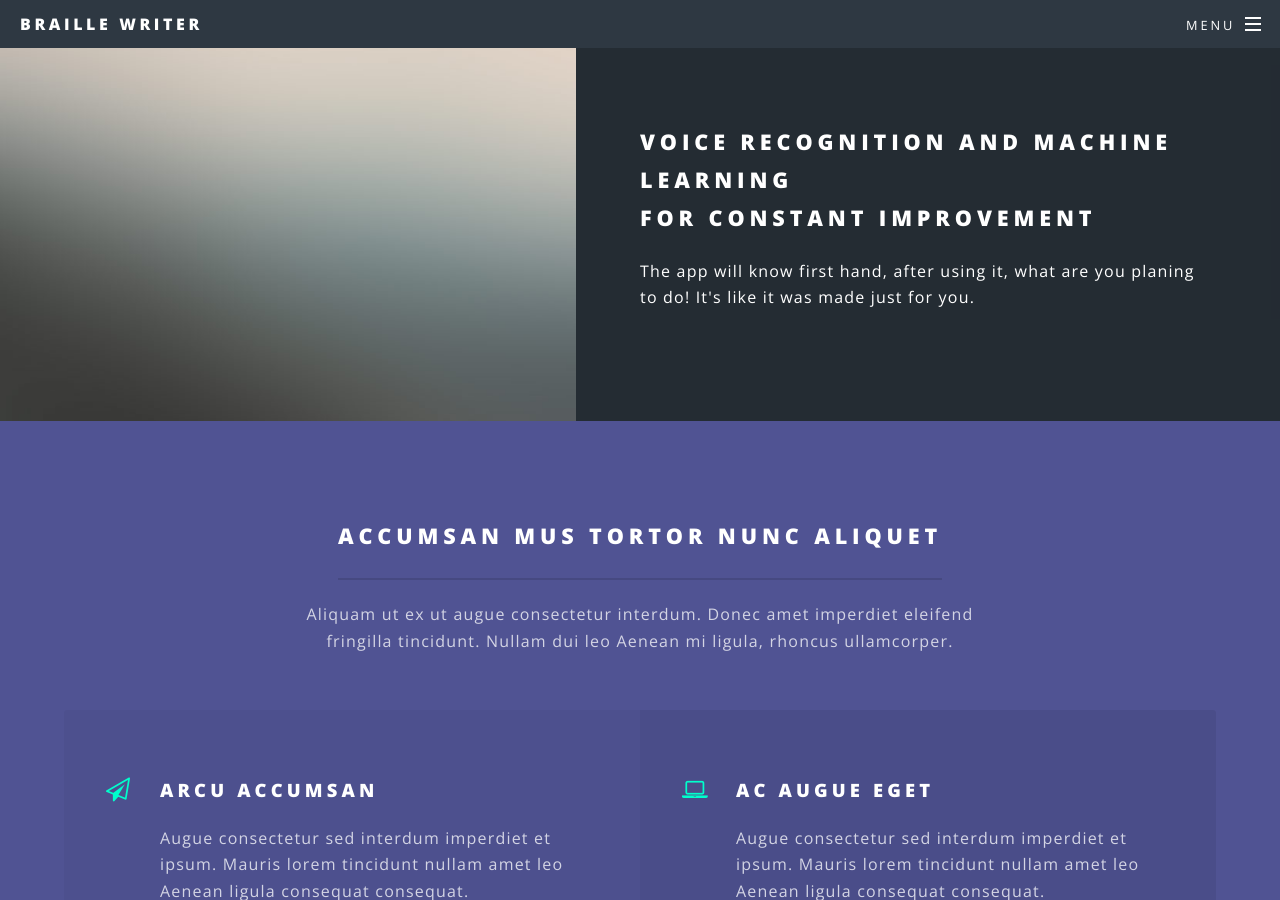
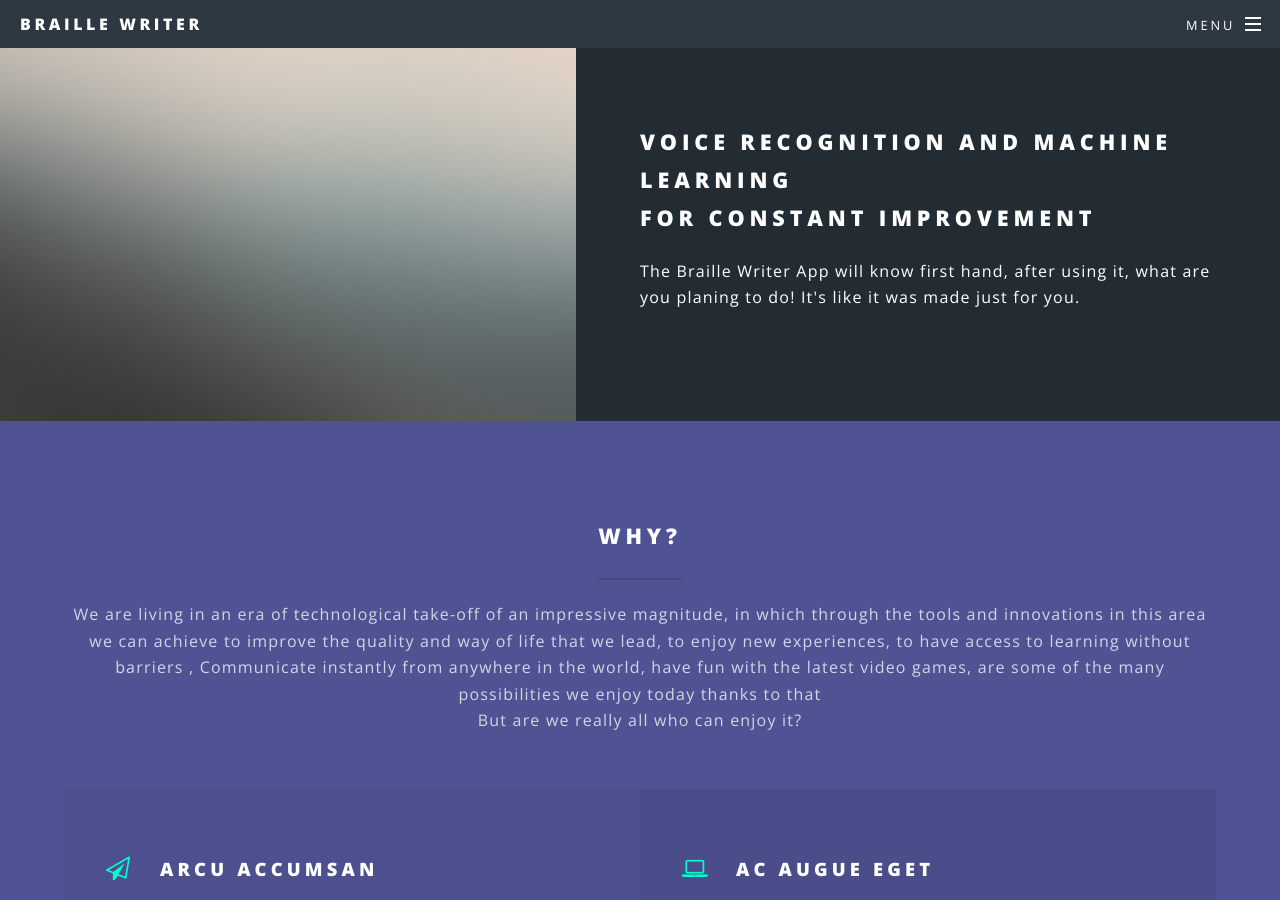
Before and after one commit to Rebecasarai/Braille-Writer, a Jekyll site: the page built from index.html, in a window 1280 px wide and 900 px high, scrolled down 2222 px. Built offline with Jekyll 4.4.1, drawn with Linux system fonts in a browser that asks for light colours.

Commit message:
Update index.html

```diff
--- a/index.html
+++ b/index.html
@@ -50,7 +50,7 @@ layout: landing
 							<div class="image"><img src="images/pic03.jpg" alt="" /></div><div class="content">
 								<h2>Voice Recognition and Machine Learning<br />
 								for constant improvement</h2>
-								<p>The app will know first hand, after using it, what are you planing to do! It's like it was made just for you.</p>
+								<p>The Braille Writer App will know first hand, after using it, what are you planing to do! It's like it was made just for you.</p>
 							</div>
 						</section>
 					</section>
@@ -59,9 +59,10 @@ layout: landing
 					<section id="three" class="wrapper style3 special">
 						<div class="inner">
 							<header class="major">
-								<h2>Accumsan mus tortor nunc aliquet</h2>
-								<p>Aliquam ut ex ut augue consectetur interdum. Donec amet imperdiet eleifend<br />
-								fringilla tincidunt. Nullam dui leo Aenean mi ligula, rhoncus ullamcorper.</p>
+								<h2>Why?</h2>
+								<p>We are living in an era of technological take-off of an impressive magnitude, in which through the tools and innovations in this area we can achieve to improve the quality and way of life that we lead, to enjoy new experiences, to have access to learning without barriers , Communicate instantly from anywhere in the world, have fun with the latest video games, are some of the many possibilities we enjoy today thanks to that
+									<br />
+								But are we really all who can enjoy it?</p>
 							</header>
 							<ul class="features">
 								<li class="icon fa-paper-plane-o">
```
